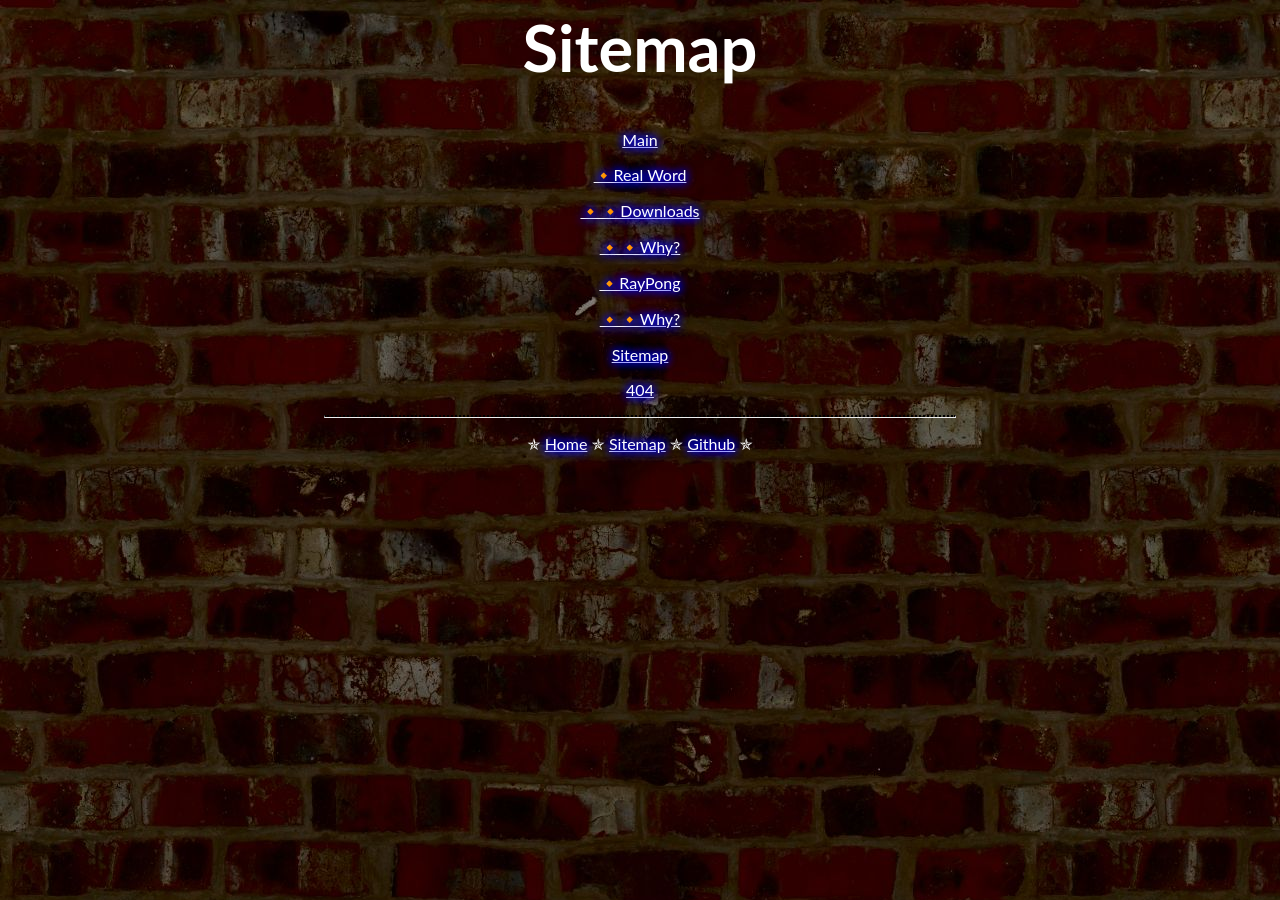
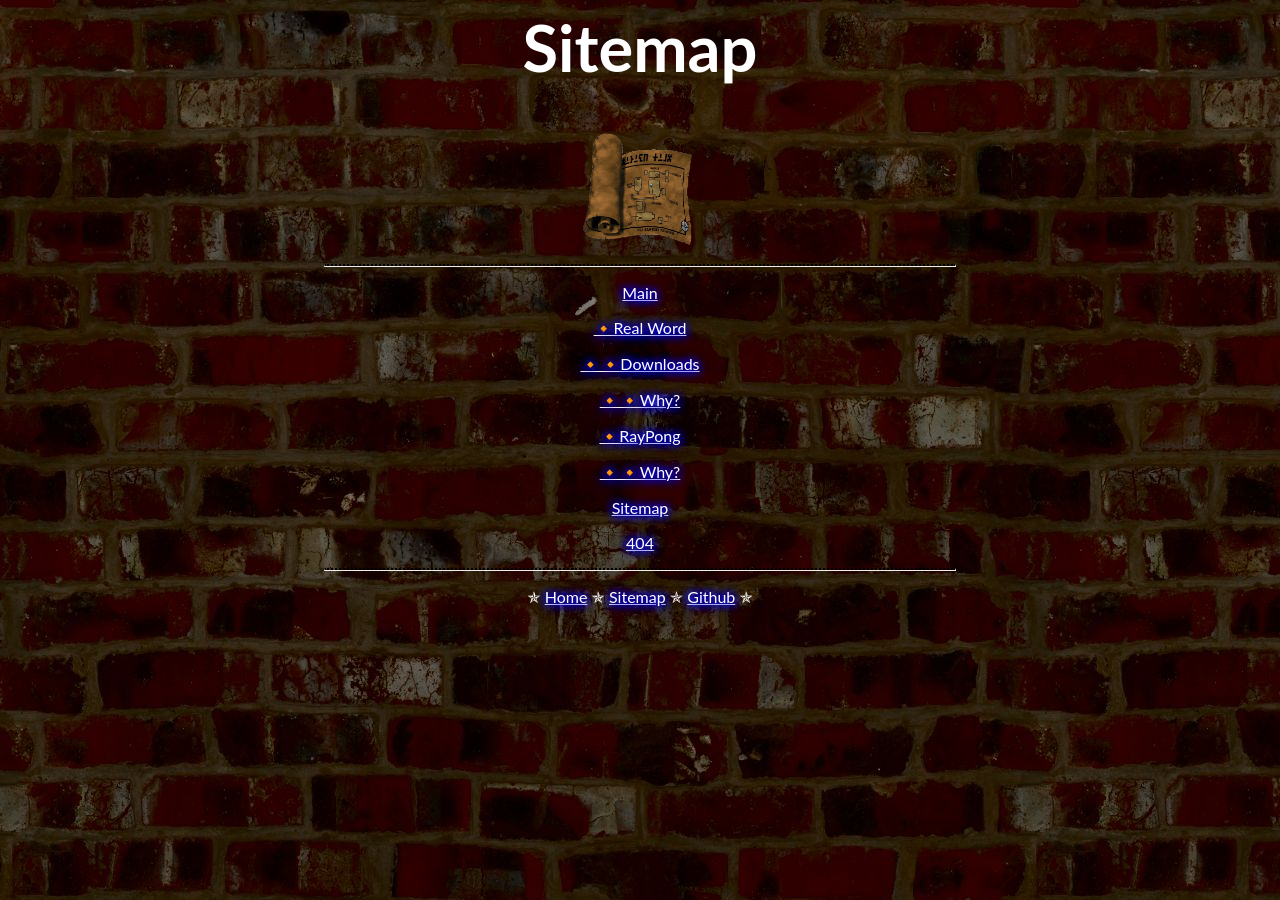
Before and after one commit to RayTheNoob/website, a Jekyll site: the page built from sitemap.md, in a window 1280 px wide. Built offline with Jekyll 4.4.1, drawn with Linux system fonts in a browser that asks for light colours.

Commit message:
map icon

```diff
--- a/sitemap.md
+++ b/sitemap.md
@@ -5,6 +5,11 @@ permalink: /sitemap
 ---
 
 # Sitemap
+
+![sitemap](https://raw.githubusercontent.com/RayTheNoob/website/main/assets/tmpMap.png)
+
+---
+
  [Main](https://raythenoob.github.io/website/)
 
  [🔸Real Word](https://raythenoob.github.io/website/real-world)
```
